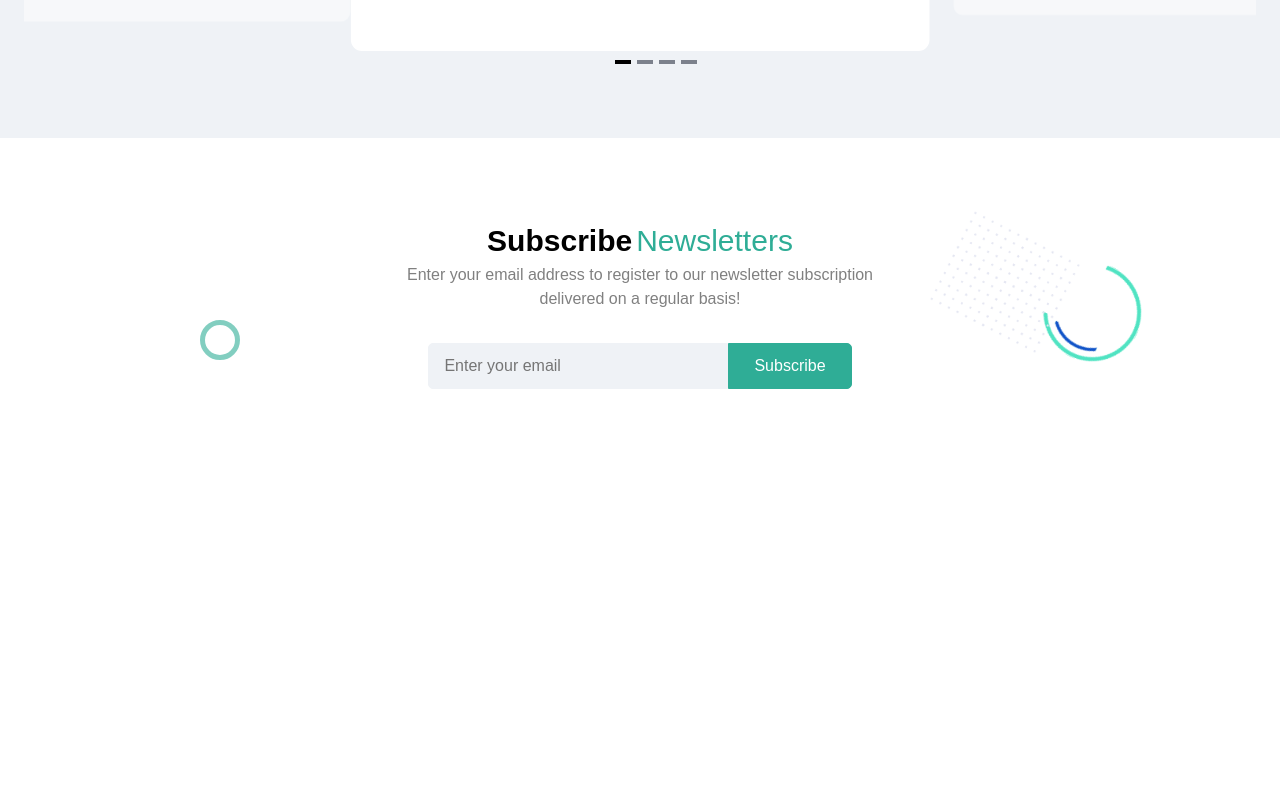
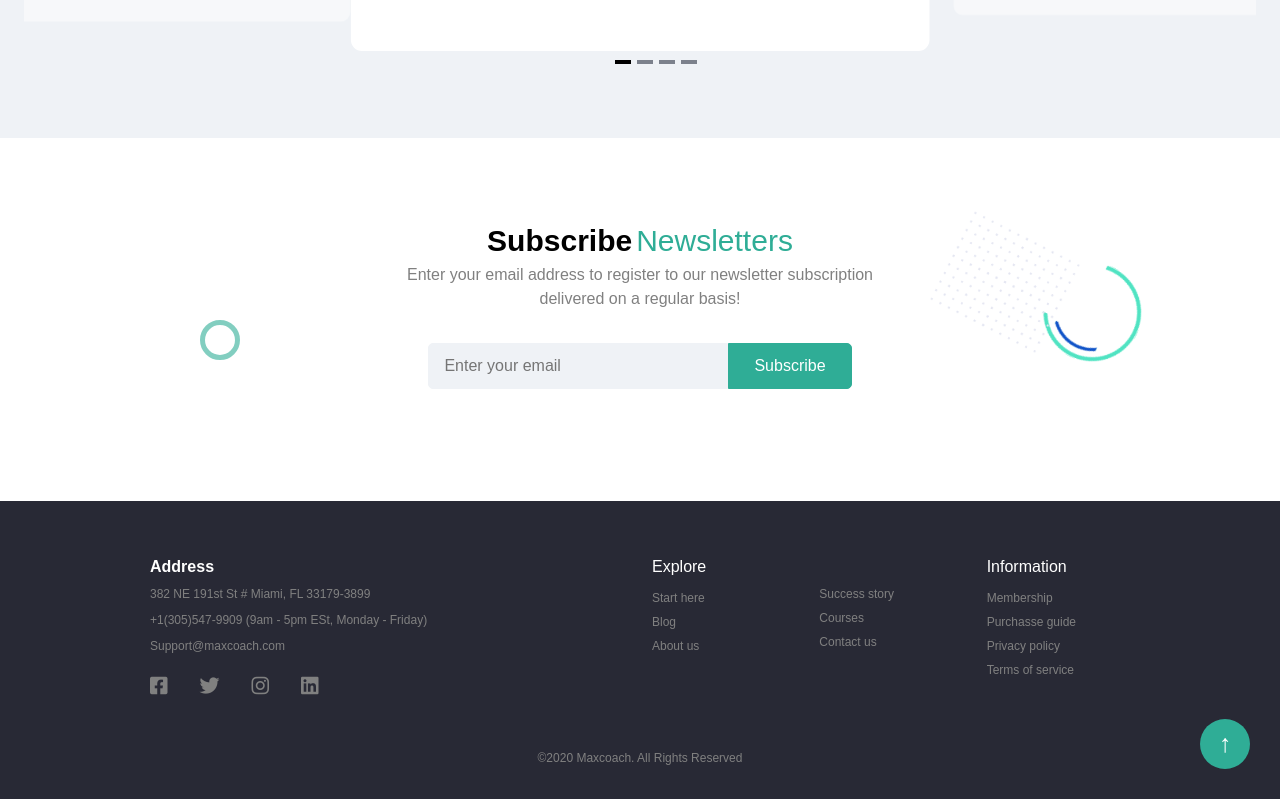
Before and after one commit to TullioTambone/proj-html-vuejs, a Vue app: page / in a window 1280 px wide. Shown: the part 4628-5427 px from the top of the page. Before the commit the page ends 5129 px from the top, so only its background shows below. Built offline with nearby package versions, Linux system fonts and the light colour scheme.

Commit message:
fine footer

```diff
--- a/src/App.vue
+++ b/src/App.vue
@@ -3,6 +3,7 @@ import {store} from './store'
 import NavBarComp from './components/NavBarComp.vue';
 import MainComp from './components/MainComp.vue';
 import Subscribe from './components/SubscribeFooterComp.vue'
+import Copy from './components/CopywriteFooter.vue'
 
 export default{
   name: "App",
@@ -15,18 +16,21 @@ export default{
     NavBarComp,
     MainComp,
     Subscribe,
+    Copy
   }
 }
 </script>
 
 <template>
-  <header>
+  <header id="head">
     <NavBarComp/>
   </header>
 
   <MainComp/>
   <footer>
+    <a id="go-up" href="#head">&UpArrow;</a>
     <Subscribe/>
+    <Copy/>
   </footer>
 
 </template>
@@ -39,4 +43,22 @@ export default{
   box-sizing: border-box;
 }
 
+footer{
+  position: relative;
+  #go-up{
+    position: absolute;
+    border-radius: 50%;
+    width: 50px;
+    height: 50px;
+    bottom: 30px;
+    right: 30px;
+    background-color: $giungla;
+    @include center;
+    color: white;
+    font-size: 25px;
+    font-weight: 800;
+    cursor: pointer;
+  }
+}
+
 </style>
--- /dev/null
+++ b/src/components/CopywriteFooter.vue
@@ -0,0 +1,93 @@
+<script>
+ export default{
+    name:'Copy'
+ }
+</script>
+
+<template>
+<div class="container-fluid">
+    <div class="container">
+        <div class="row">
+            <div class="col-12 col-md-6 col-lg-6 primo-blocco mt-4">
+                <h6>Address</h6>
+                <span class="d-block">382 NE 191st St # Miami, FL 33179-3899</span>
+                <span class="d-block my-2">+1(305)547-9909 (9am - 5pm ESt, Monday - Friday)</span>
+                <span class="d-block mb-3">Support@maxcoach.com</span>
+                <span class="white me-3"><i class="fa-brands fa-square-facebook"></i></span>
+                <span class="white mx-3"><i class="fa-brands fa-twitter"></i></span>
+                <span class="white mx-3"><i class="fa-brands fa-instagram"></i></span>
+                <span class="white ms-3"><i class="fa-brands fa-linkedin"></i></span>
+            </div>
+            <div class="col-12 col-md-6 col-lg-6 secondo-blocco mt-4">
+                <div class="row">
+                    <div class="col-4">
+                        <h6>Explore</h6>
+                        <span class="d-block"><a href="">Start here</a></span>
+                        <span class="d-block"><a href="">Blog</a></span>
+                        <span class="d-block"><a href="">About us</a></span>
+                    </div>
+                    <div class="col-4 mt-4">
+                        <span class="d-block"><a href="">Success story</a></span>
+                        <span class="d-block"><a href="">Courses</a></span>
+                        <span class="d-block"><a href="">Contact us</a></span>
+                    </div>
+                    <div class="col-4">
+                        <h6>Information</h6>
+                        <span class="d-block"><a href="">Membership</a></span>
+                        <span class="d-block"><a href="">Purchasse guide</a></span>
+                        <span class="d-block"><a href="">Privacy policy</a></span>
+                        <span class="d-block"><a href="">Terms of service</a></span>
+                    </div>
+                </div>
+            </div>
+            <div class="col-12 text-center copy mt-5">&copy;2020 Maxcoach. All Rights Reserved</div>
+        </div>
+    </div>
+</div>
+</template>
+
+<style lang="scss" scoped>
+@import '../style/main.scss';
+.container-fluid{
+    background-color: $charade;
+    color: white;
+    .container{
+        padding: 2rem 5rem;
+        .primo-blocco{
+            h6{
+                font-weight: 600;
+            }
+            span{
+                color: gray;
+                font-size: 12px;
+            }
+            .white{
+                font-size: 20px;
+                &:hover{
+                    color: white;
+                }
+            }
+        }
+        .secondo-blocco{
+            .row{
+                .col-4{
+                    span{
+                        a{
+                            color: gray;
+                            font-size: 12px;
+                        }
+                        &:hover a{
+                            color: white;
+                        }
+                    }
+                }
+            }
+        }
+
+        .copy{
+            color: gray;
+            font-size: 12px;
+        }
+    }
+}
+</style>
```
